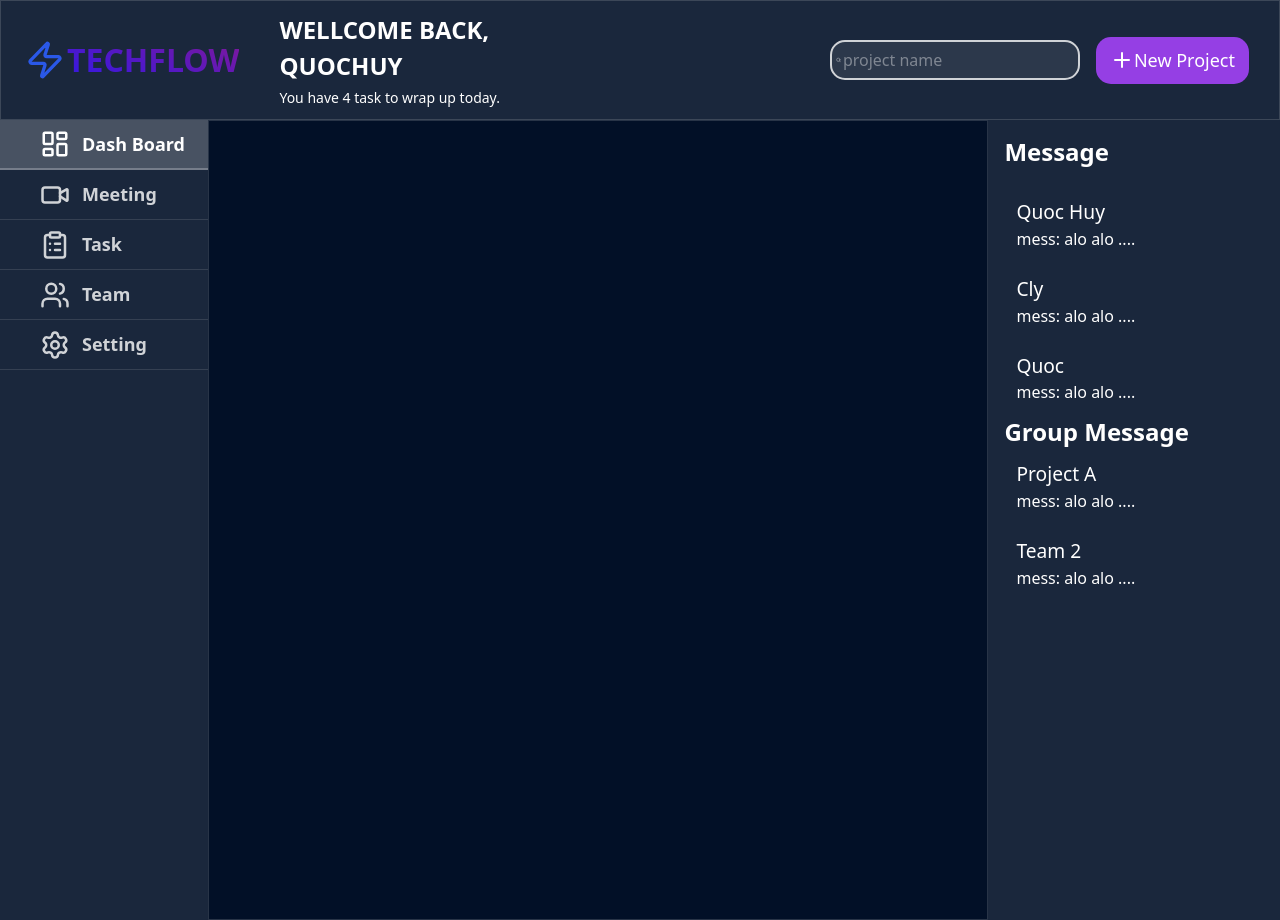
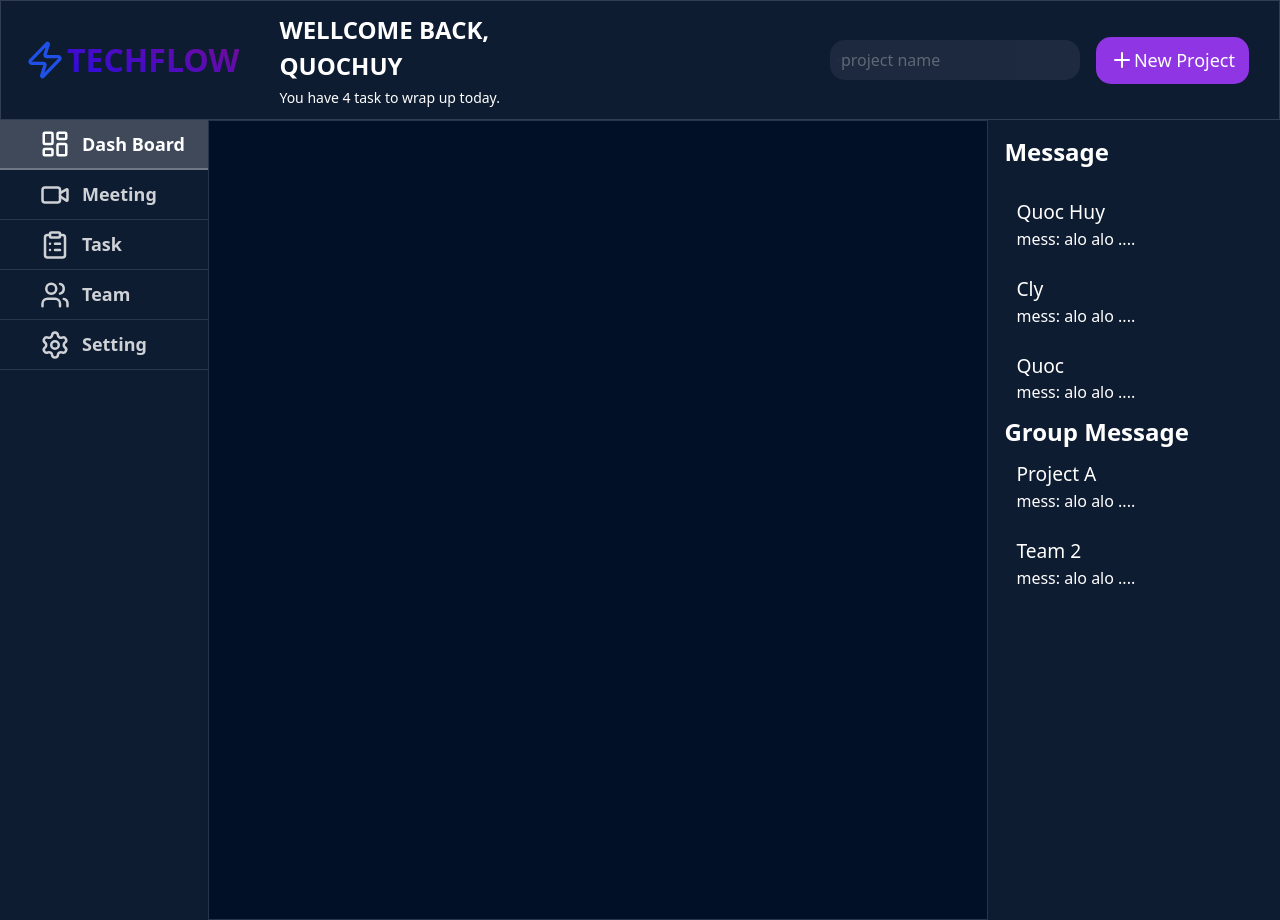
Before and after one commit to huyhd2334/RealTime-TeamWork-Platform, a React (Vite) app in the folder frontend/: page /homepage in a window 1280 px wide. Built offline with nearby package versions, Linux system fonts and the light colour scheme.

Commit message:
update interface team

```diff
--- a/frontend/src/components/cpHomePage/MainHomePage.jsx
+++ b/frontend/src/components/cpHomePage/MainHomePage.jsx
@@ -1,12 +1,14 @@
+import { useState } from 'react'
 import styles from './homePage.module.css'
 import MainContent from './MainContent.jsx'
 import RightPanel from './RightPanel.jsx'
 import SideBar from './SideBar.jsx'
 
 const MainHomePage = () => {
+  const [active, setActive] = useState("dashboard")
   return (
-    <div className={styles.layOut}>
-        <SideBar/>
+    <div className={`${styles.layOut} ${active === "dashboard" ? "" : styles.expandMain}`}>
+        <SideBar active={active} setActive={setActive}/>
         <MainContent/>
         <RightPanel/>
     </div>
--- a/frontend/src/components/cpHomePage/SideBar.jsx
+++ b/frontend/src/components/cpHomePage/SideBar.jsx
@@ -2,17 +2,14 @@ import React, { useState } from 'react'
 import styles from './homePage.module.css'
 import { ClipboardList, LayoutDashboard, Settings, Users, Video } from 'lucide-react'
 
-const SideBar = () => {
-  const [active, setActive] = useState("dashboard")
-
+const SideBar = ({active, setActive}) => {
   return (
     <div className={styles.SideBar}>
-
       <div
         className={`${styles.sideBarOption} ${active === "dashboard" ? styles.activate : ""}`}
         onClick={() => setActive("dashboard")}
       >
-        <LayoutDashboard size={30}/> <span>Dash Board</span>
+        <LayoutDashboard size={30}/> <span> Dash Board</span>
       </div>
 
       <div
--- a/frontend/src/components/cpHomePage/homePage.module.css
+++ b/frontend/src/components/cpHomePage/homePage.module.css
@@ -13,7 +13,7 @@ body {
    display: flex;
    overflow-y: auto;
    background-color: #021027;
-   opacity: 0.9;
+   opacity: 0.95;
    flex-direction: column;
    justify-items: center;
    align-items: center;
@@ -52,7 +52,7 @@ body {
     flex:1.5;
     overflow-y: auto;
     background-color: #021027;
-    opacity: 0.9;
+    opacity: 0.95;
     flex-direction: column;
     align-items: center;
     justify-items: start;
@@ -98,3 +98,11 @@ body {
     background-color: #021027;
     border: 1px solid rgba(255, 255, 255, 0.15)
 }
+
+.expandMain .RightPanel {
+  display: none;
+}
+
+.expandMain .MainContent {
+  flex: 6.15;
+}
--- a/frontend/src/components/cpMainNavigator/mainNavigator.module.css
+++ b/frontend/src/components/cpMainNavigator/mainNavigator.module.css
@@ -13,7 +13,7 @@
    padding-left: 24px;
    padding-right: 30px;
 
-   opacity: 0.9;
+   opacity: 0.95;
    border: 1px solid rgba(255, 255, 255, 0.15)
 }
 
@@ -52,15 +52,14 @@
    flex-direction: row;
    gap: 2px;
    background-color: rgba(255,255,255,0.1);
-   border: 2px solid white;
    color: white;
-   padding: 4px;
+   padding: 8px;
    width: 250px;
    height: 40px;
    border-radius: 15px;
    justify-items: center;
    align-items: center;
-   opacity: 0.8;
+   opacity: 0.6;
 }
 
 .search:hover {
```
